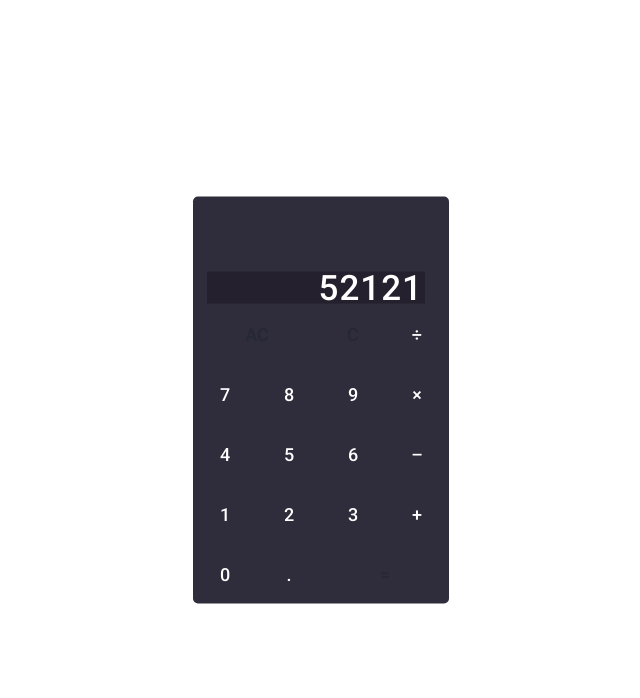
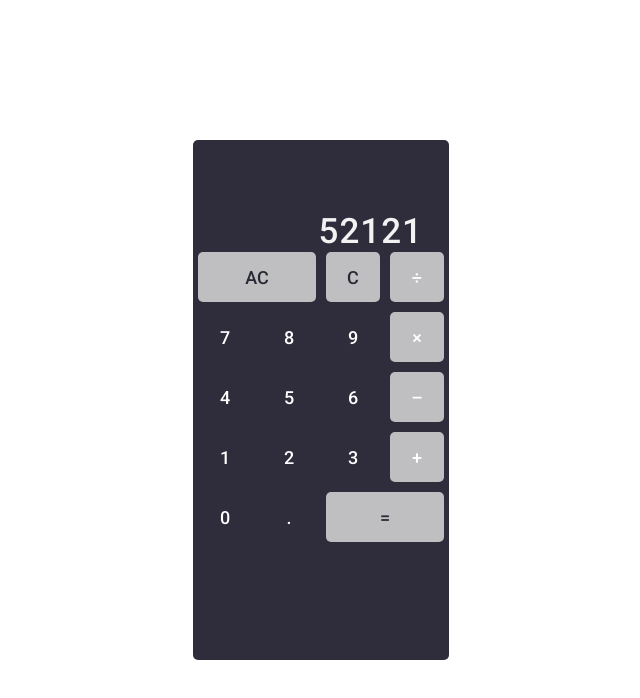
Before and after one commit to Rubendvb/calculator-react, a React (Create React App) app: page / in a window 1280 px wide. Shown: the top 698 px of the page, without its empty margins (319-959 px from the left). Built offline with nearby package versions, Linux system fonts and the light colour scheme.

Commit message:
Editando componentes

```diff
--- a/src/App.css
+++ b/src/App.css
@@ -43,7 +43,3 @@ button:focus,
 button:active {
   outline: none;
 }
-
-.highlight {
-  background: #bfbfc1;
-}
--- a/src/App.js
+++ b/src/App.js
@@ -1,6 +1,6 @@
 import React, { useState } from "react";
 import "./App.css";
-import { Main, Button, Form, Keypad } from "./styles";
+import { Main, Button, Form, Keypad, ButtonHighlight } from "./styles";
 
 function App() {
   const [result, setResult] = useState("52121");
@@ -33,15 +33,15 @@ function App() {
         </Form>
 
         <Keypad>
-          <Button className="highlight" onClick={clear} id="clear">
+          <ButtonHighlight onClick={clear} id="clear">
             AC
-          </Button>
-          <Button className="highlight" onClick={backspace} id="backspace">
+          </ButtonHighlight>
+          <ButtonHighlight onClick={backspace} id="backspace">
             C
-          </Button>
-          <Button className="highlight" name="/" onClick={handleClick}>
+          </ButtonHighlight>
+          <ButtonHighlight name="/" onClick={handleClick}>
             &divide;
-          </Button>
+          </ButtonHighlight>
           <Button name="7" onClick={handleClick}>
             7
           </Button>
@@ -51,9 +51,9 @@ function App() {
           <Button name="9" onClick={handleClick}>
             9
           </Button>
-          <Button className="highlight" name="*" onClick={handleClick}>
+          <ButtonHighlight name="*" onClick={handleClick}>
             &times;
-          </Button>
+          </ButtonHighlight>
           <Button name="4" onClick={handleClick}>
             4
           </Button>
@@ -63,9 +63,9 @@ function App() {
           <Button name="6" onClick={handleClick}>
             6
           </Button>
-          <Button className="highlight" name="-" onClick={handleClick}>
+          <ButtonHighlight name="-" onClick={handleClick}>
             &ndash;
-          </Button>
+          </ButtonHighlight>
           <Button name="1" onClick={handleClick}>
             1
           </Button>
@@ -75,18 +75,18 @@ function App() {
           <Button name="3" onClick={handleClick}>
             3
           </Button>
-          <Button className="highlight" name="+" onClick={handleClick}>
+          <ButtonHighlight name="+" onClick={handleClick}>
             +
-          </Button>
+          </ButtonHighlight>
           <Button name="0" onClick={handleClick}>
             0
           </Button>
           <Button name="." onClick={handleClick}>
             .
           </Button>
-          <Button className="highlight" onClick={calculate} id="result">
+          <ButtonHighlight onClick={calculate} id="result">
             =
-          </Button>
+          </ButtonHighlight>
         </Keypad>
       </Main>
     </>
--- a/src/styles.js
+++ b/src/styles.js
@@ -11,6 +11,7 @@ export const Main = styled.div`
   border: none;
   background: #2f2c3b;
   border-radius: 5px;
+  height: 520px;
 `;
 
 export const Button = styled.button`
@@ -27,7 +28,6 @@ export const Form = styled.form`
   input {
     height: 30px;
     width: 214px;
-    background: #24202e;
     border: 0px;
     text-align: right;
     font-size: 35px;
@@ -35,6 +35,7 @@ export const Form = styled.form`
     letter-spacing: 1px;
     margin-top: 75px;
     margin-left: -10px;
+    color: #f2f2f2;
   }
 
   input + input {
@@ -51,3 +52,7 @@ export const Keypad = styled.div`
   grid-template-columns: repeat(4, 1fr);
   grid-auto-rows: minmax(60px, auto);
 `;
+
+export const ButtonHighlight = styled(Button)`
+  background: #bfbfc1;
+`;
```
